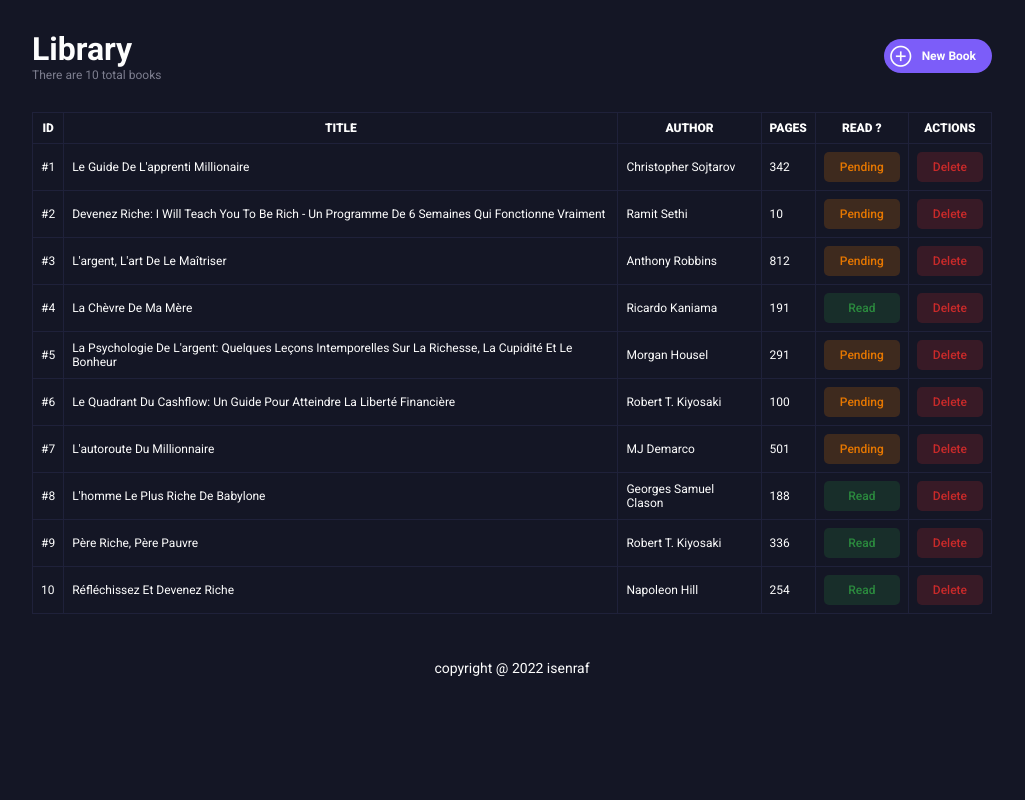
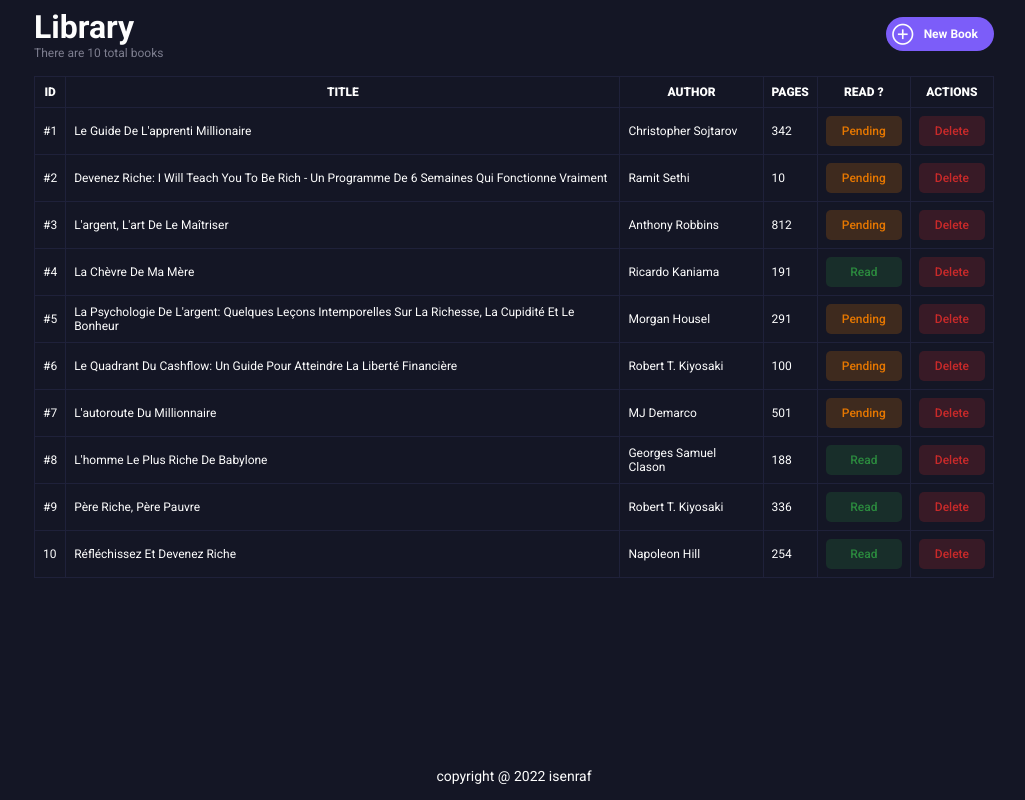
Before and after one commit to Isenraf/Library, a plain HTML site: page index.html in a window 1280 px wide. Shown: the whole page, without its empty margins (126-1151 px from the left). Drawn offline with nearby package versions, Linux system fonts and the light colour scheme; a web font is replaced by a local one.

Commit message:
FIXED layout

```diff
--- a/css/styles.css
+++ b/css/styles.css
@@ -16,7 +16,7 @@
 }
 
 body {
-  font-family: "Roboto", sans-serif;
+  font-family: 'Roboto', sans-serif;
   color: var(--cl-lg);
   background-color: var(--cl-bg);
 }
@@ -24,15 +24,19 @@ body {
 main {
   max-width: 1276px;
   position: relative;
+  margin: 0 auto;
+  display: flex;
+  flex-direction: column;
+  min-height: 100vh;
 }
 
 header {
   max-width: 960px;
-  margin: 30px auto;
+  margin: 8px auto;
   display: flex;
   justify-content: space-between;
   align-items: center;
-  /* padding: 8px; */
+  width: 100%;
 }
 
 header > div p {
@@ -62,7 +66,9 @@ header button {
 
 section {
   max-width: 960px;
-  margin: 30px auto;
+  margin: 8px auto;
+  width: 100%;
+  flex-grow: 1;
 }
 
 table {
```
